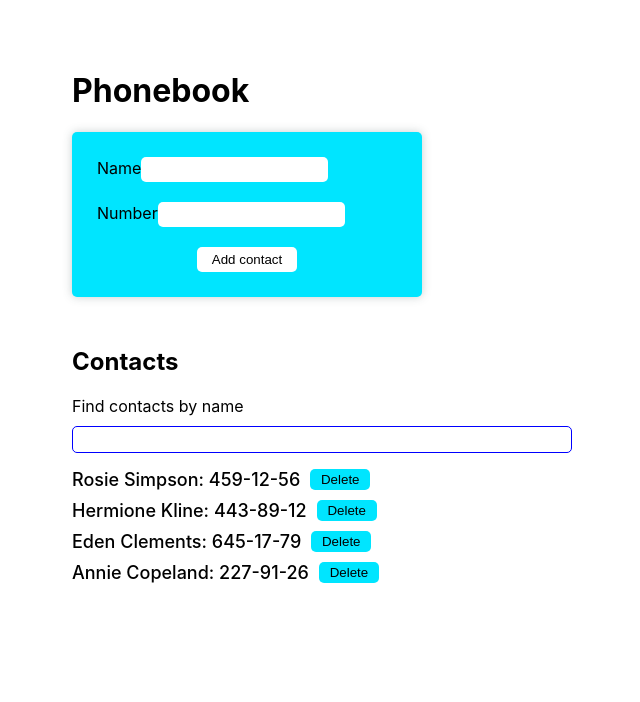
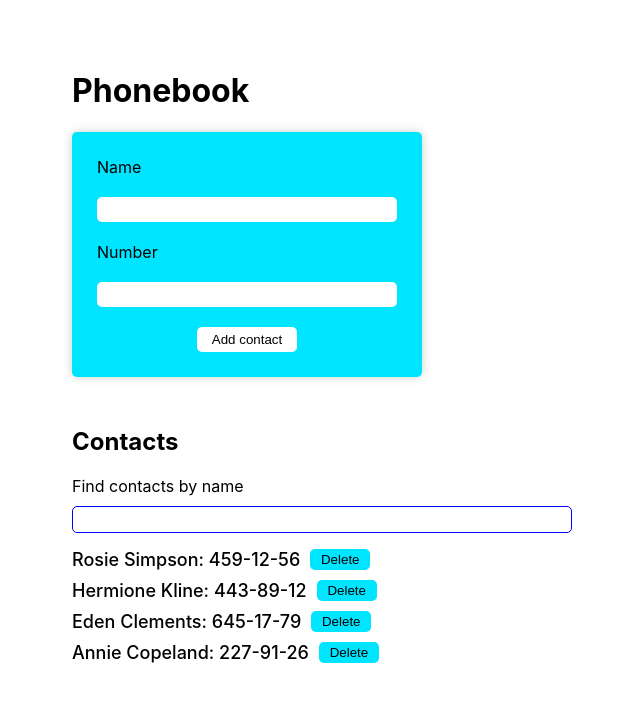
Before and after one commit to SvitlanaChudak/goit-react-hw-02-phonebook, a React (Create React App) app: page / in a window 1280 px wide. Shown: the top 702 px of the page, without its empty margins (318-958 px from the left). Built offline with nearby package versions, Linux system fonts and the light colour scheme.

Commit message:
Add changes

```diff
--- a/src/components/ContactForm/ContactForm.jsx
+++ b/src/components/ContactForm/ContactForm.jsx
@@ -31,7 +31,7 @@ class ContactForm extends Component {
     render() {
         return (
             <Form onSubmit={this.inputSubmit}>
-                    <label htmlFor={this.nameInputId}>Name
+                    <label htmlFor={this.nameInputId}>Name</label>
                     <Input
                      type="text"
                      name="name"
@@ -41,8 +41,8 @@ class ContactForm extends Component {
                      required
                      value={this.state.name}
                      onChange={this.inputChange}
-                /></label>
-                    <label>Number
+                />
+                    <label>Number</label>
                     <Input
                      type="tel"
                      name="number"
@@ -51,7 +51,7 @@ class ContactForm extends Component {
                      required
                      value={this.state.number}
                      onChange={this.inputChange}
-/></label>
+/>
                     <Button type="submit">Add contact</Button>
                 </Form>
         )
```
